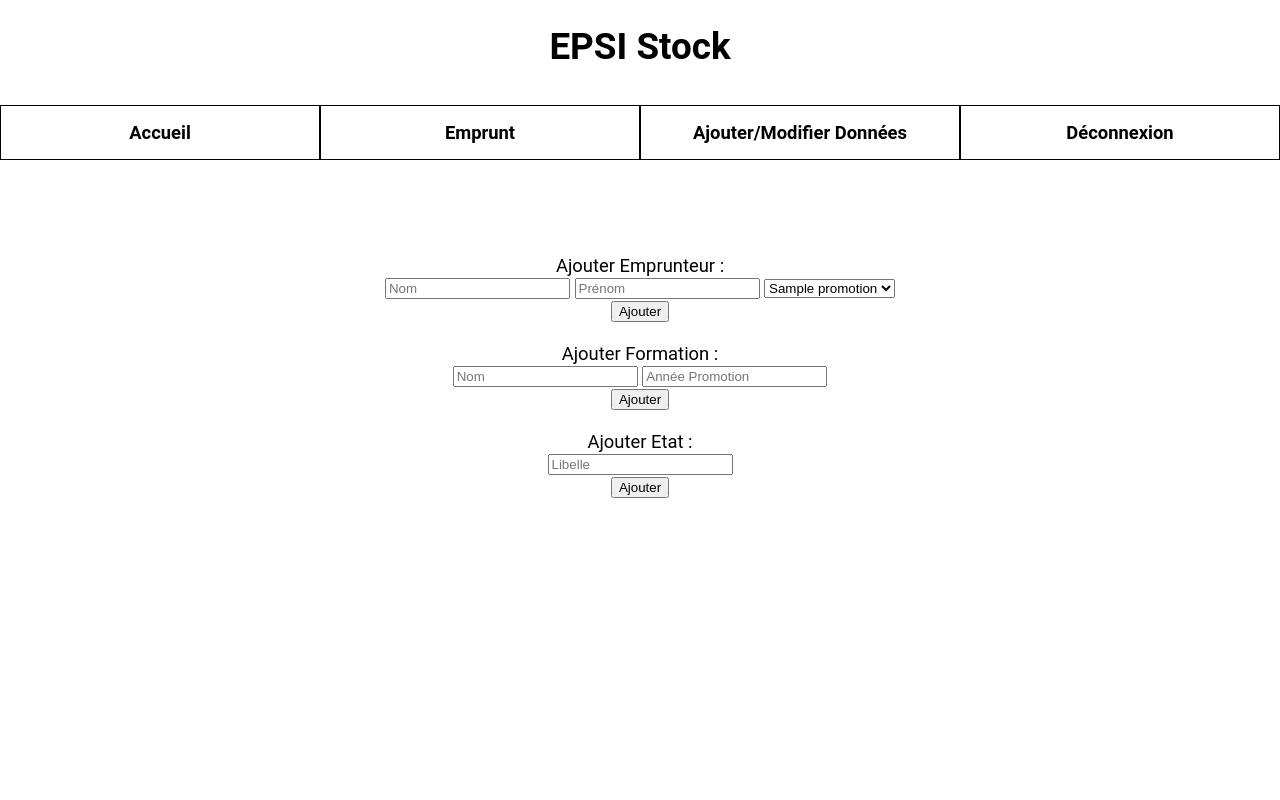
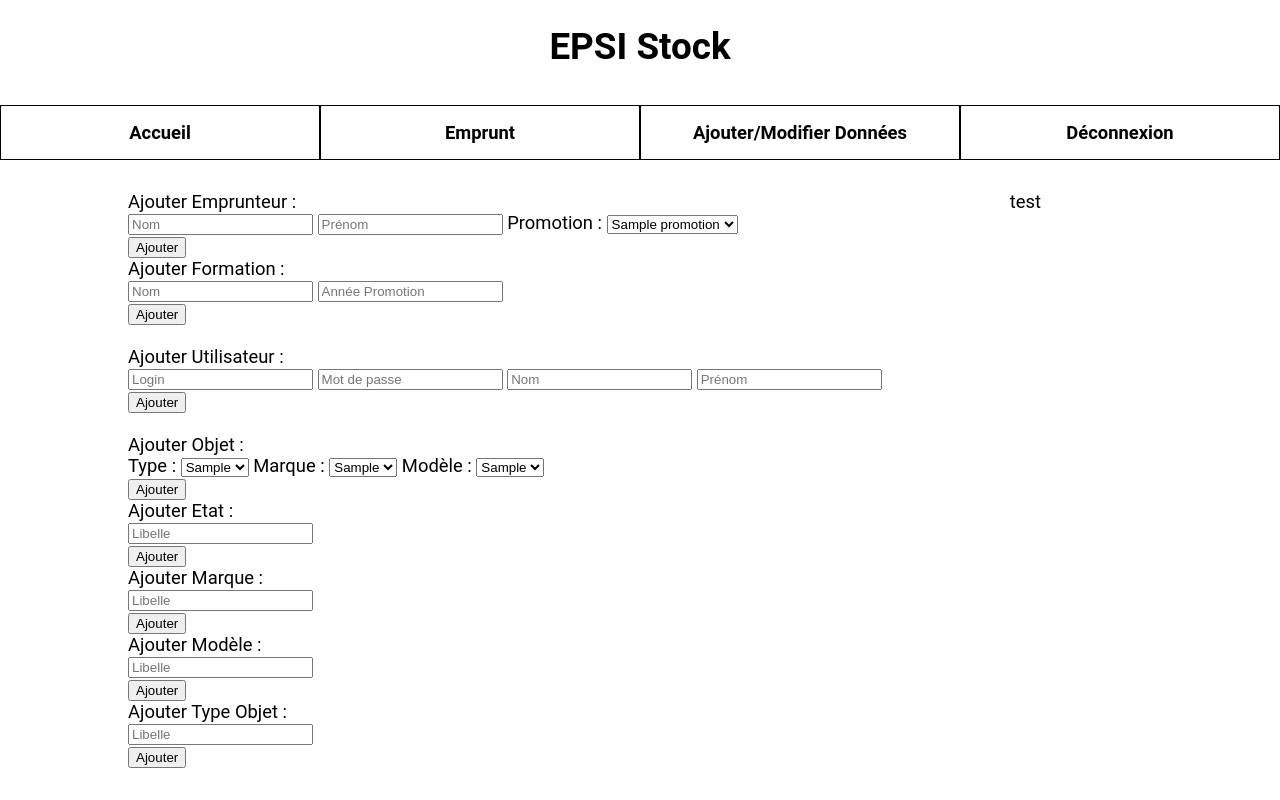
Before and after one commit to Poulpi59/Gestion_stock_epsi, a PHP site: page /pages/addDonnee.php in a window 1280 px wide. Run offline with PHP 8.4, Linux system fonts and the light colour scheme; the visitor is signed in with stand-in values (Sample User, id 1); tables that the repository leaves empty or names only in its code hold one stand-in row (values such as "Sample post").

Commit message:
Add Data

```diff
--- a/class/sql.php
+++ b/class/sql.php
@@ -59,7 +59,6 @@ class sql
       nom                 VARCHAR (25) ,
       prenom              VARCHAR (25) ,
       id_LoginUtilisateur INT ,
-      id_RoleUtilisateur  INT ,
       PRIMARY KEY (id )
       )ENGINE=InnoDB");
 
@@ -69,14 +68,6 @@ class sql
       id         INT (11) AUTO_INCREMENT  NOT NULL ,
       pseudo     VARCHAR (25) ,
       motDePasse VARCHAR (25) ,
-      PRIMARY KEY (id )
-      )ENGINE=InnoDB");
-
-        # Table: RoleUtilisateur
-
-        $this->query("CREATE TABLE RoleUtilisateur(
-      id      INT (11) AUTO_INCREMENT  NOT NULL ,
-      libelle VARCHAR (25) ,
       PRIMARY KEY (id )
       )ENGINE=InnoDB");
 
@@ -131,6 +122,9 @@ class sql
         $this->query("  INSERT INTO LoginUtilisateur (pseudo, motDePasse)
       VALUES ('admin', 'admin')");
 
+        $this->query("  INSERT INTO utilisateur (nom, prenom, id_LoginUtilisateur)
+      VALUES ('Robin', 'Nibou', '1')");
+
         $this->query("  INSERT INTO promotion (nom, anneePromotion)
       VALUES ('UDEV', '2015')");
 
--- a/css/style.css
+++ b/css/style.css
@@ -57,7 +57,12 @@ nav a:hover {
 .main {
     padding-left: 10%;
     padding-right: 10%;
-    padding-top: 5%;
+}
+
+.double{
+    padding-left: 10%;
+    padding-right: 10%;
+    float: left;
 }
 
 .connect {
--- a/pages/addDonnee.php
+++ b/pages/addDonnee.php
@@ -16,13 +16,13 @@ logged();
 include("../includes/header.php");
 include_once("../includes/nav.php");
 ?>
-<div class="main">
-    <center>
+<div class="double">
         Ajouter Emprunteur :
         <form action="../libs/addSQL.php" method="post">
             <input type="text" name="nom" placeholder="Nom">
             <input type="text" name="prenom" placeholder="Prénom">
             <input type="hidden" name="func" value="2">
+            Promotion :
             <select name="promo">
                 <?php
                 $sql = new sql("localhost", "root", "", "epsi_stock");
@@ -33,7 +33,6 @@ include_once("../includes/nav.php");
             </select><br>
             <input type="submit" value="Ajouter">
         </form>
-        <br>
         Ajouter Formation :
         <form action="../libs/addSQL.php" method="post">
             <input type="text" name="nom" placeholder="Nom">
@@ -42,14 +41,71 @@ include_once("../includes/nav.php");
             <input type="submit" value="Ajouter">
         </form>
         <br>
+        Ajouter Utilisateur :
+        <form action="../libs/addSQL.php" method="post">
+            <input type="text" name="login" placeholder="Login">
+            <input type="text" name="mdp" placeholder="Mot de passe">
+            <input type="text" name="nom" placeholder="Nom">
+            <input type="text" name="prenom" placeholder="Prénom">
+            <input type="hidden" name="func" value="6"><br>
+            <input type="submit" value="Ajouter">
+        </form>
+        <br>
+        Ajouter Objet :
+        <form action="../libs/addSQL.php" method="post">
+            Type :
+            <select name="typeObjet">
+                <?php
+                foreach ($sql->query("SELECT * FROM typeobjet") as $row) {
+                    echo "<option value=" . $row["id"] . ">" . $row["libelle"] . "</option>";
+                }
+                ?>
+            </select>
+            Marque :
+            <select name="marque">
+                <?php
+                foreach ($sql->query("SELECT * FROM marque") as $row) {
+                    echo "<option value=" . $row["id"] . ">" . $row["libelle"] . "</option>";
+                }
+                ?>
+            </select>
+            Modèle :
+            <select name="modele">
+                <?php
+                foreach ($sql->query("SELECT * FROM modele") as $row) {
+                    echo "<option value=" . $row["id"] . ">" . $row["libelle"] . "</option>";
+                }
+                ?>
+            </select>
+            <input type="hidden" name="func" value="10"><br>
+            <input type="submit" value="Ajouter">
+        </form>
         Ajouter Etat :
         <form action="../libs/addSQL.php" method="post">
             <input type="text" name="libelle" placeholder="Libelle">
             <input type="hidden" name="func" value="5"><br>
             <input type="submit" value="Ajouter">
         </form>
-    </center>
+        Ajouter Marque :
+        <form action="../libs/addSQL.php" method="post">
+            <input type="text" name="libelle" placeholder="Libelle">
+            <input type="hidden" name="func" value="7"><br>
+            <input type="submit" value="Ajouter">
+        </form>
+        Ajouter Modèle :
+        <form action="../libs/addSQL.php" method="post">
+            <input type="text" name="libelle" placeholder="Libelle">
+            <input type="hidden" name="func" value="8"><br>
+            <input type="submit" value="Ajouter">
+        </form>
+        Ajouter Type Objet :
+        <form action="../libs/addSQL.php" method="post">
+            <input type="text" name="libelle" placeholder="Libelle">
+            <input type="hidden" name="func" value="9"><br>
+            <input type="submit" value="Ajouter">
+        </form>
 </div>
+test
 </body>
 
 </html>
--- a/pages/login.php
+++ b/pages/login.php
@@ -45,12 +45,12 @@ if (isset($_POST["submit"])) {
 
     @$sql = new sql("127.0.0.1", "root", "", "epsi_stock");
 
-    $res = $sql->query("  SELECT pseudo, motDePasse
+    $res = $sql->query("  SELECT *
                                 FROM LoginUtilisateur
                                 WHERE pseudo = '$login' AND  motDePasse = '$mdp'");
-
+    $row = $res->fetch();
     if (($res->rowCount()) > 0) {
-        $_SESSION["user"] = true;
+        $_SESSION["user"] = $row["id"];;
         header("location: ../index.php");
     } else {
         echo "<center>Utilisateur ou Mot de passe incorrect</center>";
```
Also changed, not shown: index.php (+10 -0 lines), libs/addSQL.php (+34 -0 lines).
